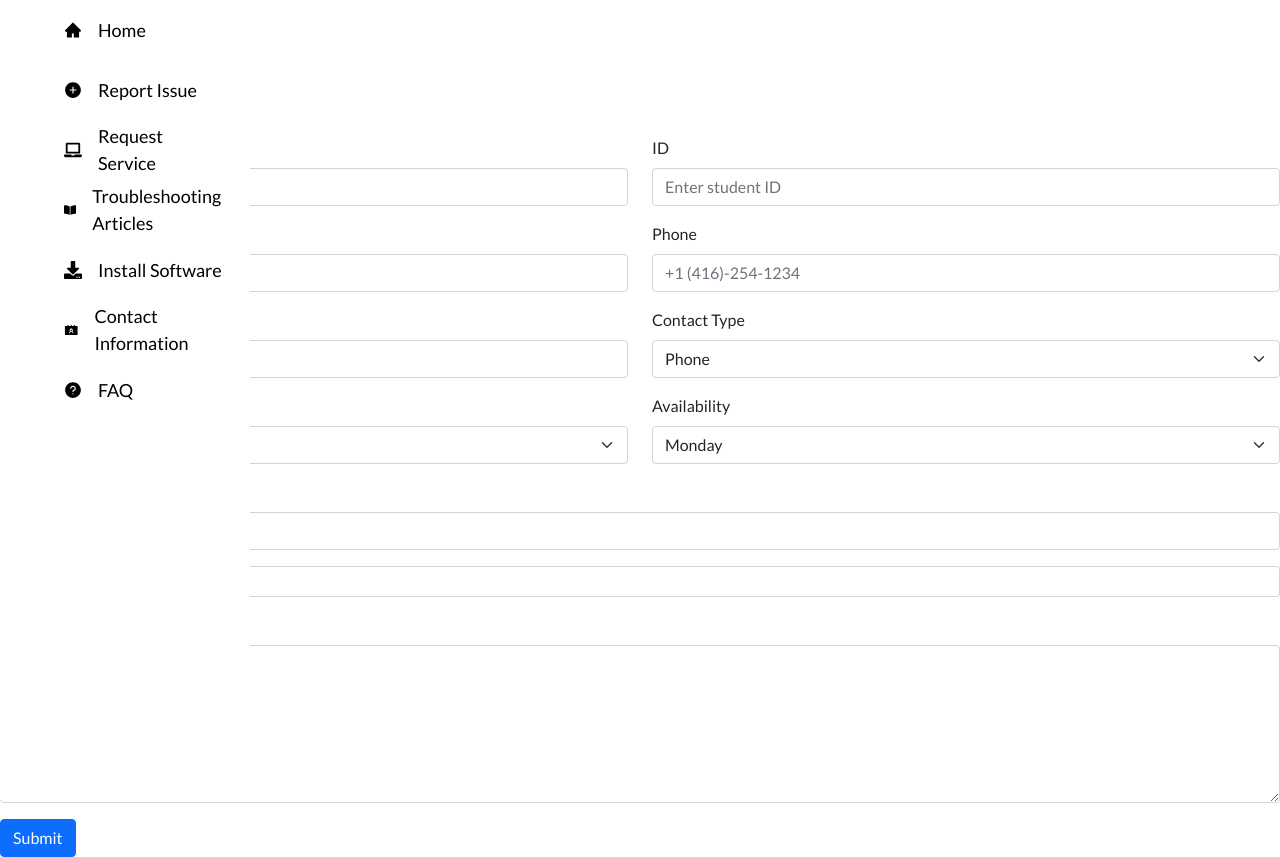
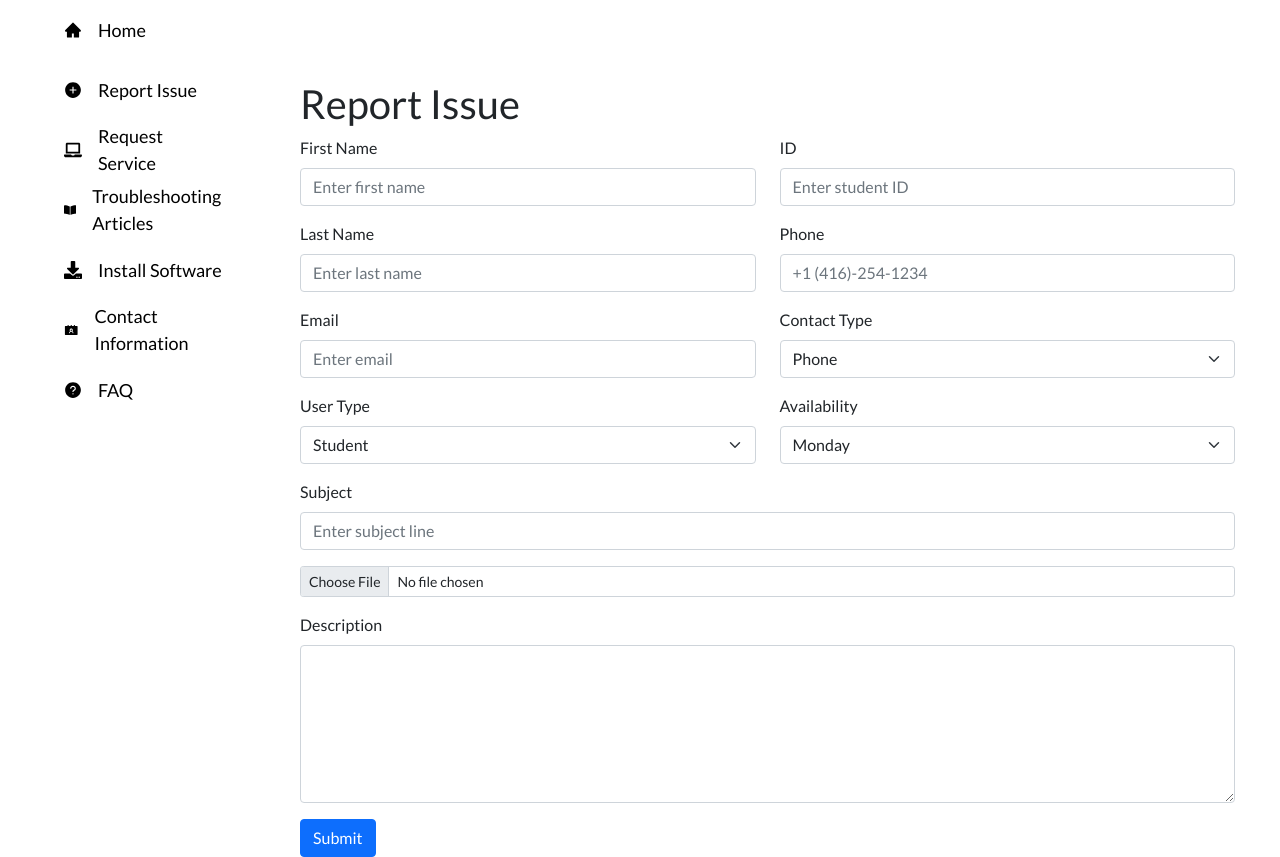
Before and after one commit to IsabellaDev/PRJ666NAA_Group09, a React (Create React App) app in the folder its/: page /reportIssue in a window 1280 px wide. Built offline with nearby package versions, Linux system fonts and the light colour scheme; the HTML template or start-up script is replaced by a standard one.

Commit message:
fixed ReportIssue Layout

```diff
--- a/its/src/App.css
+++ b/its/src/App.css
@@ -11,7 +11,7 @@
   font-size: 3rem;
 }
 
-.report-issue, .faq{
+.reportIssue, .faq{
   margin-left: 300px;
   margin-right: 45px;
   margin-bottom: 45px;
```
Also changed, not shown: 1 other file (tests, documents, lock files or other folders).
